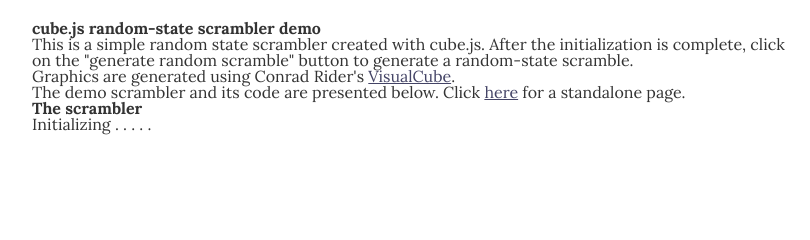
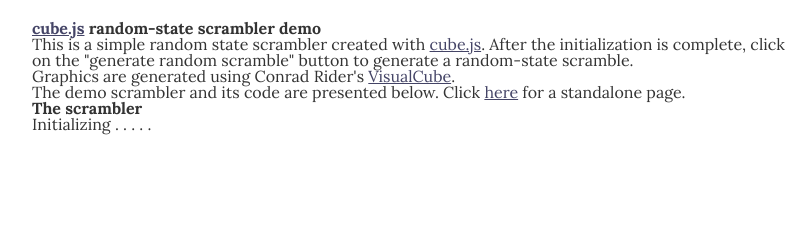
Before and after one commit to ldez/cubejs, a website with bundled scripts: page docs/index.html in a window 1280 px wide. Shown: the top 240 px of the page, 228-1038 px from the left. Built offline with nearby package versions, Linux system fonts and the light colour scheme.

Commit message:
doc(demo): add link to GitHub.

```diff
--- a/docs/index.html
+++ b/docs/index.html
@@ -27,9 +27,9 @@
 <body>
   <div id="container">
 
-    <h1>cube.js random-state scrambler demo</h1>
+    <h1><a href="https://github.com/ldez/cubejs">cube.js</a> random-state scrambler demo</h1>
     <p>
-      This is a simple random state scrambler created with cube.js. After the initialization is complete, click on the "generate random scramble" button to generate a random-state scramble.
+      This is a simple random state scrambler created with <a href="https://github.com/ldez/cubejs">cube.js</a>. After the initialization is complete, click on the "generate random scramble" button to generate a random-state scramble.
     </p>
     <p>
       Graphics are generated using Conrad Rider's <a href="http://cube.crider.co.uk/visualcube.php">VisualCube</a>.
```
